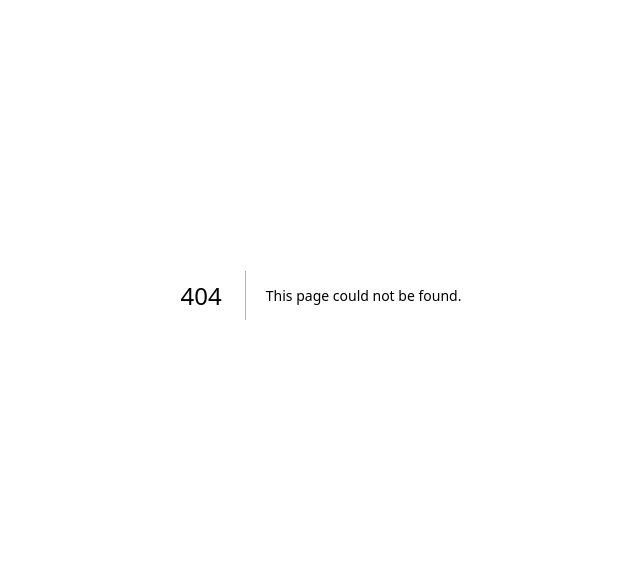
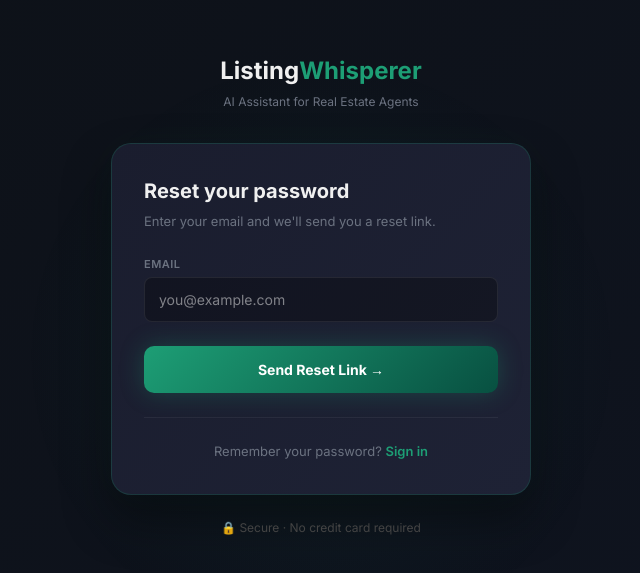
Before and after one commit to APD013/listing-whisperer, a Next.js app: page /forgot-password in a window 1280 px wide. Before the commit this address had no page. Shown: the part 105-678 px from the top of the page, without its empty margins (319-959 px from the left). Built offline with nearby package versions, Linux system fonts and the light colour scheme; no server answers.

Commit message:
Add forgot password page

```diff
--- /dev/null
+++ b/src/app/forgot-password/page.tsx
@@ -0,0 +1,104 @@
+'use client'
+import { useState, useEffect } from 'react'
+import { createClient } from '@supabase/supabase-js'
+import { preserveUTMs } from '../lib/analytics'
+
+const supabase = createClient(
+  process.env.NEXT_PUBLIC_SUPABASE_URL!,
+  process.env.NEXT_PUBLIC_SUPABASE_ANON_KEY!
+)
+
+export default function ForgotPasswordPage() {
+  useEffect(() => { preserveUTMs() }, [])
+  const [email, setEmail] = useState('')
+  const [loading, setLoading] = useState(false)
+  const [sent, setSent] = useState(false)
+  const [message, setMessage] = useState('')
+
+  const handleReset = async () => {
+    if (!email) { setMessage('Please enter your email address.'); return }
+    setLoading(true)
+    const { error } = await supabase.auth.resetPasswordForEmail(email, {
+      redirectTo: 'https://listingwhisperer.com/reset-password'
+    })
+    if (error) {
+      setMessage(error.message)
+    } else {
+      setSent(true)
+    }
+    setLoading(false)
+  }
+
+  return (
+    <main style={{minHeight:'100vh',background:'linear-gradient(135deg, #0d1117 0%, #0f1420 100%)',fontFamily:"'Inter', sans-serif",display:'flex',alignItems:'center',justifyContent:'center',padding:'2rem'}}>
+
+      <div style={{position:'fixed',top:'20%',left:'50%',transform:'translateX(-50%)',width:'600px',height:'600px',background:'radial-gradient(circle, rgba(29,158,117,0.08) 0%, transparent 70%)',pointerEvents:'none'}}/>
+
+      <div style={{width:'100%',maxWidth:'420px',position:'relative',zIndex:1}}>
+
+        {/* LOGO */}
+        <div style={{textAlign:'center',marginBottom:'2rem'}}>
+          <a href="/" style={{textDecoration:'none'}}>
+            <div style={{fontSize:'24px',fontWeight:'700',color:'#f0f0f0'}}>
+              Listing<span style={{color:'#1D9E75'}}>Whisperer</span>
+            </div>
+            <div style={{fontSize:'12px',color:'#6b7280',marginTop:'4px'}}>AI Assistant for Real Estate Agents</div>
+          </a>
+        </div>
+
+        {/* CARD */}
+        <div style={{background:'linear-gradient(135deg, #1a1d2e 0%, #1e2235 100%)',borderRadius:'20px',border:'1px solid rgba(29,158,117,0.2)',padding:'2rem',boxShadow:'0 24px 48px rgba(0,0,0,0.4), 0 0 40px rgba(29,158,117,0.06)'}}>
+
+          {!sent ? (
+            <>
+              <h1 style={{fontSize:'1.25rem',fontWeight:'700',color:'#f0f0f0',marginBottom:'6px'}}>Reset your password</h1>
+              <p style={{fontSize:'13px',color:'#6b7280',marginBottom:'1.5rem'}}>Enter your email and we'll send you a reset link.</p>
+
+              <div style={{marginBottom:'1.5rem'}}>
+                <label style={{fontSize:'11px',fontWeight:'600',color:'#6b7280',display:'block',marginBottom:'5px',letterSpacing:'0.5px',textTransform:'uppercase'}}>Email</label>
+                <input
+                  type="email"
+                  placeholder="you@example.com"
+                  value={email}
+                  onChange={e => setEmail(e.target.value)}
+                  onKeyDown={e => e.key === 'Enter' && handleReset()}
+                  style={{width:'100%',padding:'11px 14px',background:'rgba(0,0,0,0.3)',border:'1px solid rgba(255,255,255,0.08)',borderRadius:'8px',fontSize:'14px',color:'#f0f0f0',boxSizing:'border-box',outline:'none'}}
+                />
+              </div>
+
+              {message && (
+                <div style={{background:'rgba(239,68,68,0.1)',border:'1px solid rgba(239,68,68,0.2)',borderRadius:'8px',padding:'10px 14px',marginBottom:'16px'}}>
+                  <p style={{fontSize:'13px',color:'#f87171',margin:'0'}}>{message}</p>
+                </div>
+              )}
+
+              <button onClick={handleReset} disabled={loading}
+                style={{width:'100%',padding:'13px',background: loading ? '#085041' : 'linear-gradient(135deg,#1D9E75,#085041)',color:'#fff',border:'none',borderRadius:'10px',fontSize:'14px',fontWeight:'700',cursor: loading ? 'not-allowed' : 'pointer',boxShadow: loading ? 'none' : '0 0 24px rgba(29,158,117,0.3)',transition:'all 0.2s'}}>
+                {loading ? 'Sending...' : 'Send Reset Link →'}
+              </button>
+            </>
+          ) : (
+            <div style={{textAlign:'center',padding:'1rem 0'}}>
+              <div style={{fontSize:'3rem',marginBottom:'1rem'}}>📧</div>
+              <h2 style={{fontSize:'1.25rem',fontWeight:'700',color:'#f0f0f0',marginBottom:'8px'}}>Check your email</h2>
+              <p style={{fontSize:'13px',color:'#6b7280',lineHeight:'1.7'}}>We sent a password reset link to <strong style={{color:'#f0f0f0'}}>{email}</strong>. Check your inbox and click the link to reset your password.</p>
+            </div>
+          )}
+
+          <div style={{marginTop:'1.5rem',paddingTop:'1.5rem',borderTop:'1px solid rgba(255,255,255,0.06)',textAlign:'center'}}>
+            <p style={{fontSize:'13px',color:'#6b7280',margin:'0'}}>
+              Remember your password?{' '}
+              <a href="/login" style={{color:'#1D9E75',textDecoration:'none',fontWeight:'600'}}>Sign in</a>
+            </p>
+          </div>
+        </div>
+
+        <div style={{textAlign:'center',marginTop:'1.5rem'}}>
+          <p style={{fontSize:'12px',color:'#444'}}>
+            🔒 Secure · No credit card required
+          </p>
+        </div>
+      </div>
+    </main>
+  )
+}
```
